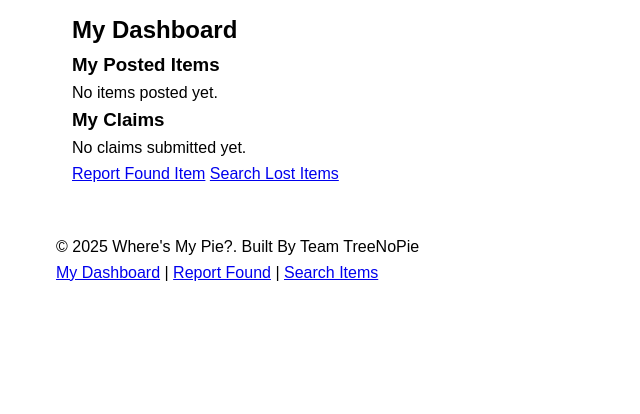
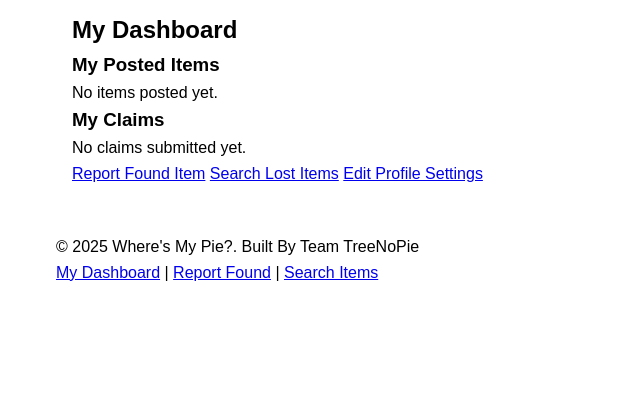
Before and after one commit to Irenemicooo/WheresMyPie, a PHP site: page /WheresMyPie/user/dashboard.php in a window 1280 px wide. Shown: the part 386-800 px from the top of the page, without its empty margins (0-640 px from the left). Run offline with PHP 8.4, Linux system fonts and the light colour scheme; the visitor is signed in with stand-in values (Sample User, id 1); data that the repository does not hold is empty.

Commit message:
add link to profile page

```diff
--- a/public_html/includes/header.php
+++ b/public_html/includes/header.php
@@ -51,6 +51,7 @@ if (!isset($page_title)) {
                 <?php if (isset($_SESSION['user_id'])): ?>
                     <a href="<?= BASE_URL ?>/items/create.php">Report Found</a>
                     <a href="<?= BASE_URL ?>/user/dashboard.php">Dashboard</a>
+                    <a href="<?= BASE_URL ?>/user/profile.php">Profile Settings</a>
                     <a href="<?= BASE_URL ?>/auth/logout.php">Logout</a>
                 <?php else: ?>
                     <a href="<?= BASE_URL ?>/auth/login.php">Login</a>
--- a/public_html/user/dashboard.php
+++ b/public_html/user/dashboard.php
@@ -106,6 +106,7 @@ include '../includes/header.php';
     <div class="dashboard-actions">
         <a href="../items/create.php" class="btn btn-primary">Report Found Item</a>
         <a href="../items/search.php" class="btn btn-secondary">Search Lost Items</a>
+        <a href="profile.php" class="btn btn-info">Edit Profile Settings</a>
     </div>
 </div>
 
```
